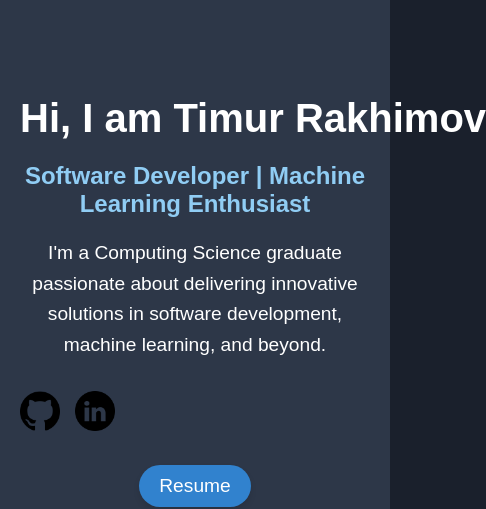
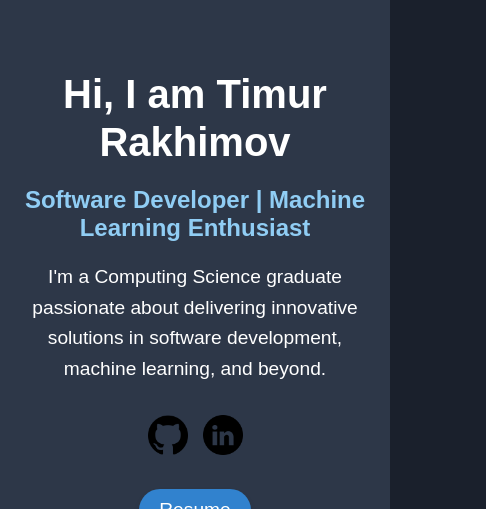
Before and after one commit to TimurRakhimov/TimurRakhimov.github.io, a React (Create React App) app: page / in a window 390 px wide. Shown: the part 222-731 px from the top of the page, 486 px wide, since content can reach past the window. Built offline with nearby package versions, Linux system fonts and the light colour scheme.

Commit message:
Implement responsive design

```diff
--- a/src/components/styles/Hero.css
+++ b/src/components/styles/Hero.css
@@ -27,7 +27,7 @@
      font-weight: bold;
      margin-bottom: 10px;
      line-height: 1.2; /* Ensure compact line spacing */
-     white-space: nowrap; /* Prevent line break */
+     white-space: break-word; /* Prevent line break */
  }
 
  .hero h2 {
@@ -101,4 +101,7 @@
          max-width: 80%;
          margin-top: 20px;
      }
+     .hero-links {
+        justify-content: center; /* Ensure the icons are centered on mobile */
+    }
  }
```
